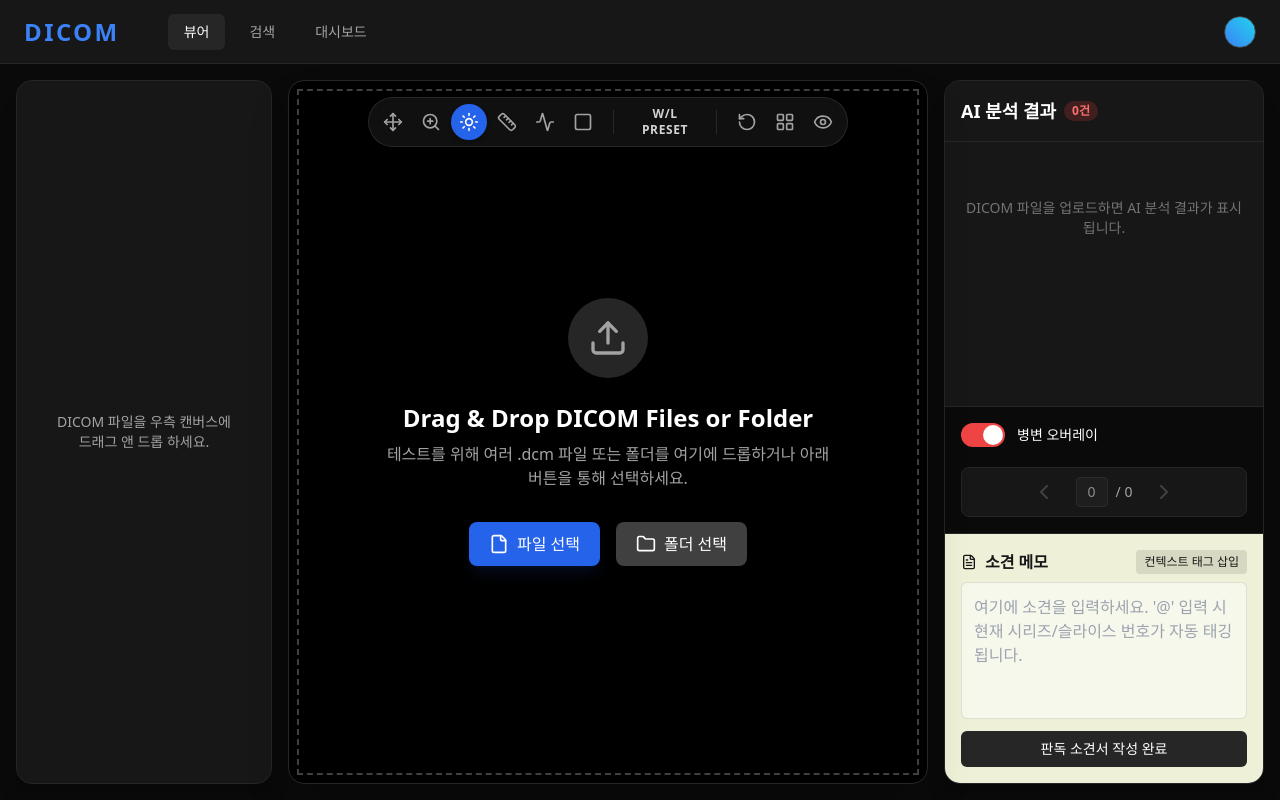
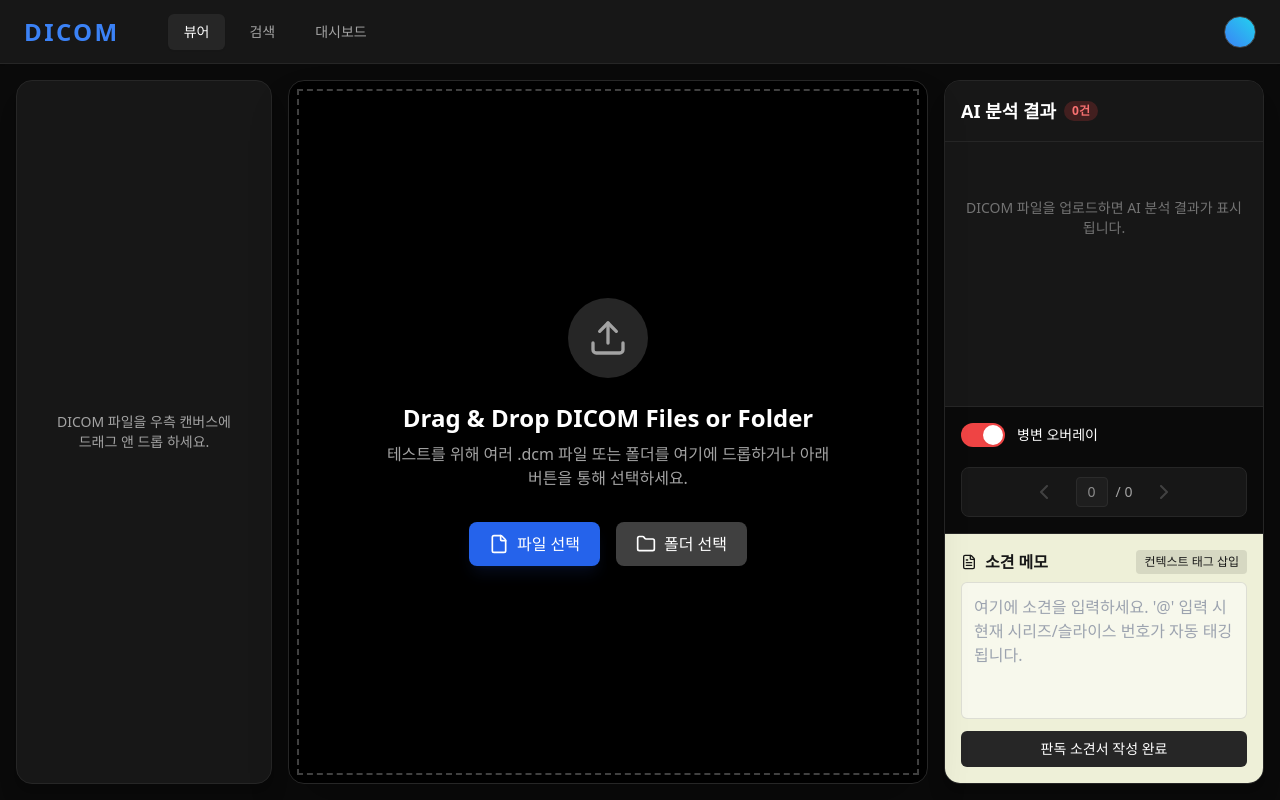
Before and after one commit to hjp7208/dicom-web-viewer, a Next.js app: page / in a window 1280 px wide. Built offline with nearby package versions, Linux system fonts and the light colour scheme.

Commit message:
Fix: 뷰어 도구 툴바 영상자료 있을 시에만 보이도록 수정

```diff
--- a/src/features/dicom-viewer/components/ViewerLayout.tsx
+++ b/src/features/dicom-viewer/components/ViewerLayout.tsx
@@ -63,6 +63,7 @@ interface StudyMetadataResponse {
 
 export default function ViewerLayout({ studyId }: { studyId?: string }) {
   const {
+    loadedSeries,
     setLoadedSeries,
     activeViewportId,
     setViewportSeriesMap,
@@ -235,9 +236,11 @@ export default function ViewerLayout({ studyId }: { studyId?: string }) {
 
         {/* Center: Toolbar & Viewport */}
         <div className="flex-1 flex flex-col min-w-0 bg-black relative rounded-2xl border border-neutral-800 overflow-hidden shadow-2xl">
-          <div className="absolute top-4 left-1/2 -translate-x-1/2 z-30">
-             <Toolbar />
-          </div>
+          {loadedSeries && loadedSeries.length > 0 && (
+            <div className="absolute top-4 left-1/2 -translate-x-1/2 z-30">
+               <Toolbar />
+            </div>
+          )}
           <div className="flex-1 flex flex-col">
             <DicomViewer />
           </div>
```
Also changed, not shown: architecture_presentation.png (added).
